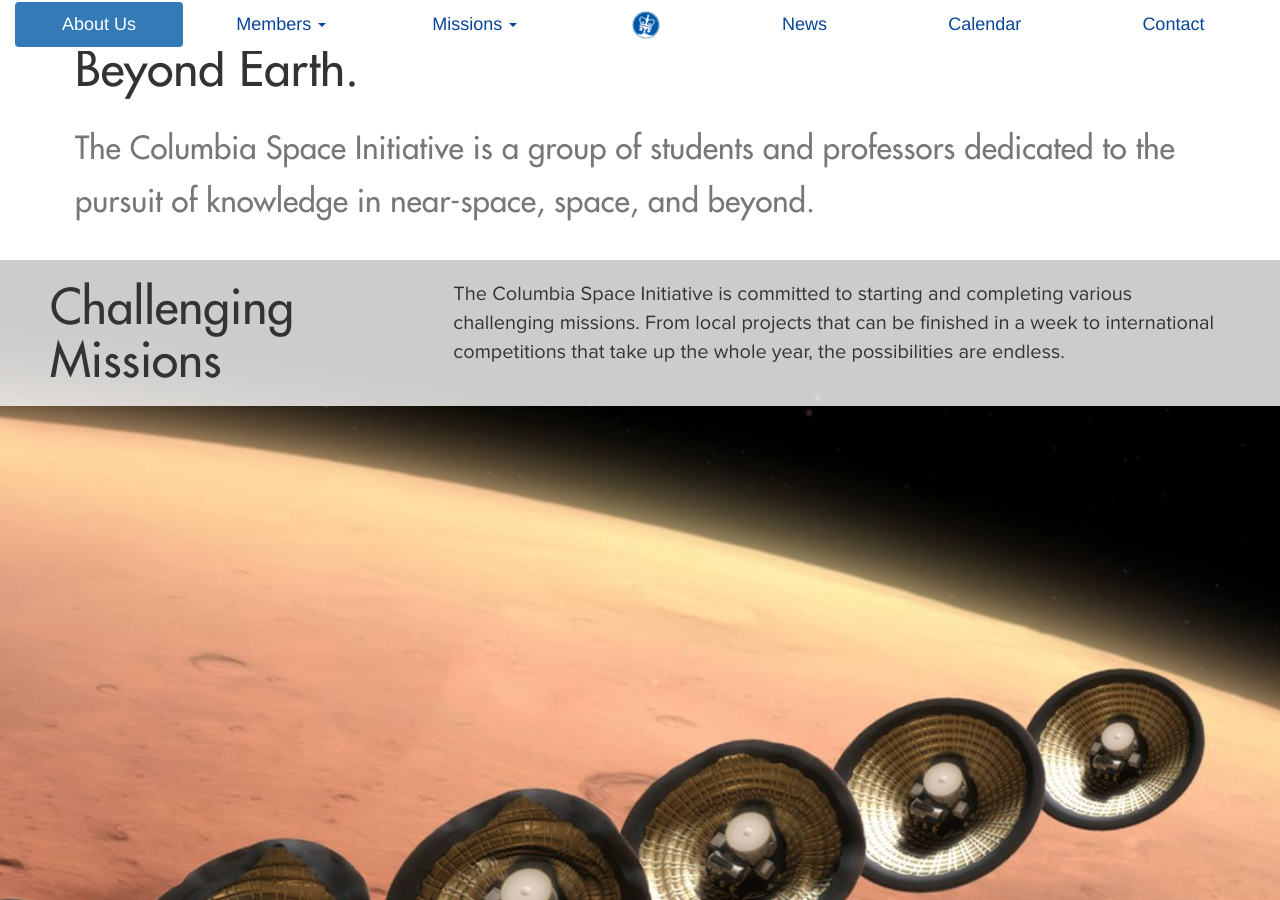
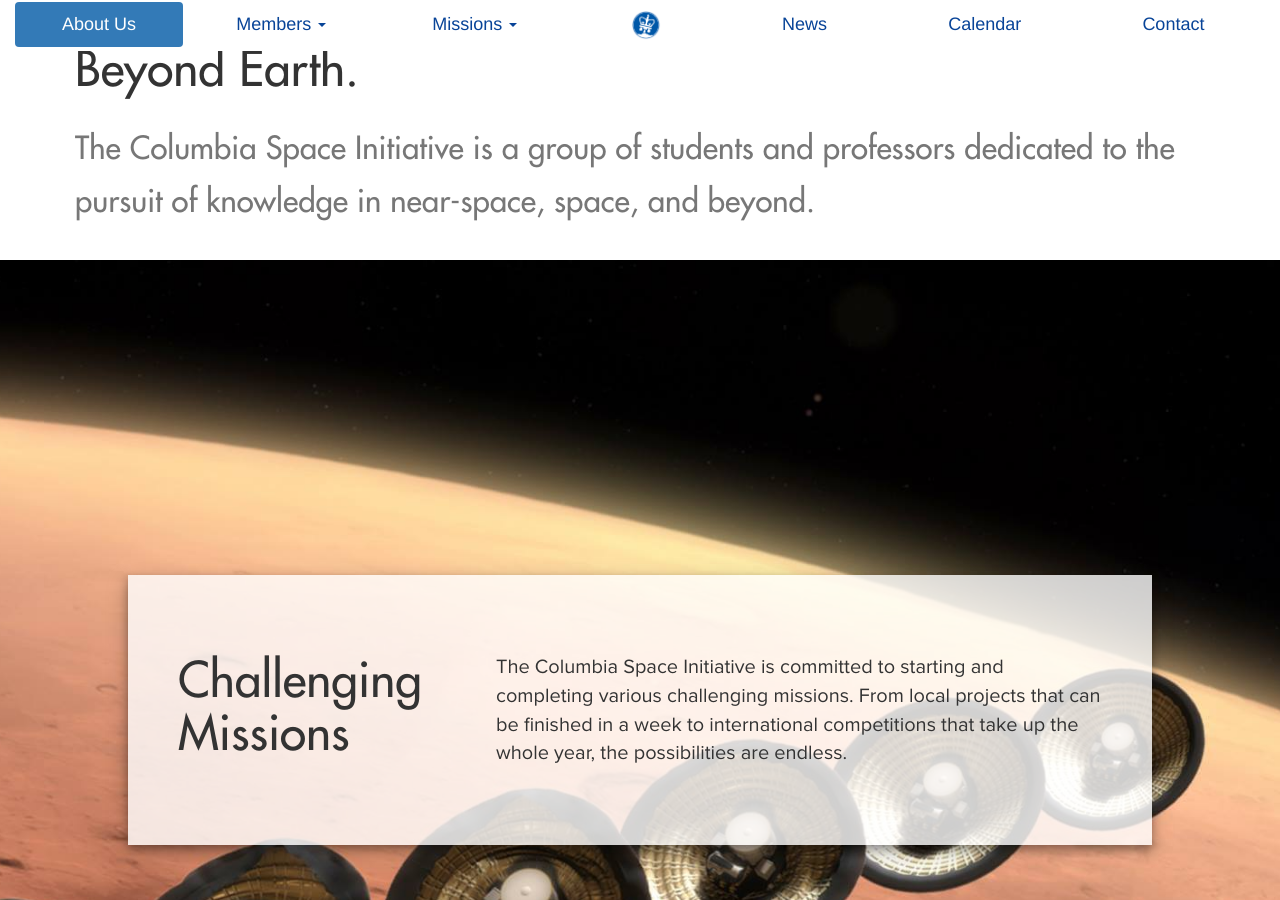
Before and after one commit to columbiaspace/columbiaspace.org, a Jekyll site: the page built from index.html, in a window 1280 px wide and 900 px high, scrolled down 908 px. Built offline with Jekyll 4.4.1, drawn with Linux system fonts in a browser that asks for light colours; nearby versions of some CDN libraries; comment, search, counter and statistics services are not loaded.

Commit message:
Front page update
Implementing a design I learned from my personal website

```diff
--- a/assets/stylesheets/main.css
+++ b/assets/stylesheets/main.css
@@ -142,15 +142,28 @@
 .group-highlight {
 	height: 100%;
 	/* account for navbar height */
+	display: flex;
+    justify-content: center;
+    align-items: center;
 }
 
 .group-highlight .container {
-	width: 100%;
-
+	width: 80%;
+	height: 30%;
 	padding-left: 50px;
 	padding-right: 50px;
+	margin: 0 auto;
+	box-shadow: 0 4px 8px 0 rgba(0, 0, 0, 0.3), 0 6px 20px 0 rgba(0, 0, 0, 0.25);
+}
 
-	margin: 0 auto;
+@media screen and (max-width: 767px){
+	.group-highlight .container {
+		width: 90%;
+		height: 90%;
+		padding-left: 20px;
+		padding-right: 20px;
+		margin: 0 auto;
+	}
 }
 
 .group-highlight h2{
@@ -166,6 +179,12 @@
 	margin-top: 20px;
 	margin-bottom: 20px;
 
+}
+
+.group-highlight .row{
+	position: relative;
+	top: 50%;
+	transform: translateY(-50%);
 }
 
 #highlight1 {
```
